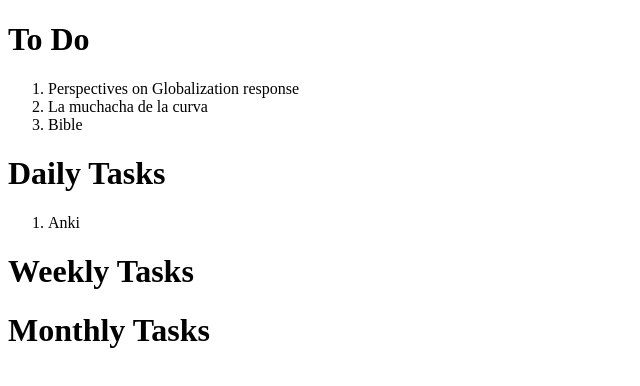
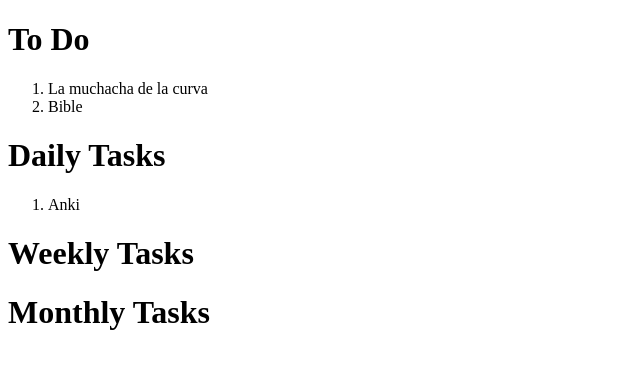
Before and after one commit to Willow-Zero/toDoListPage, a plain HTML site: page docs/index.html in a window 1280 px wide. Shown: the whole page, without its empty margins (0-640 px from the left). Drawn offline with Linux system fonts and the light colour scheme.

Commit message:
Update index.html

```diff
--- a/docs/index.html
+++ b/docs/index.html
@@ -7,7 +7,6 @@
   <body>
     <h1>To Do</h1>
     <ol>
-      <li>Perspectives on Globalization response</li>
       <li>La muchacha de la curva</li>
       <li>Bible</li>
     </ol>
```
